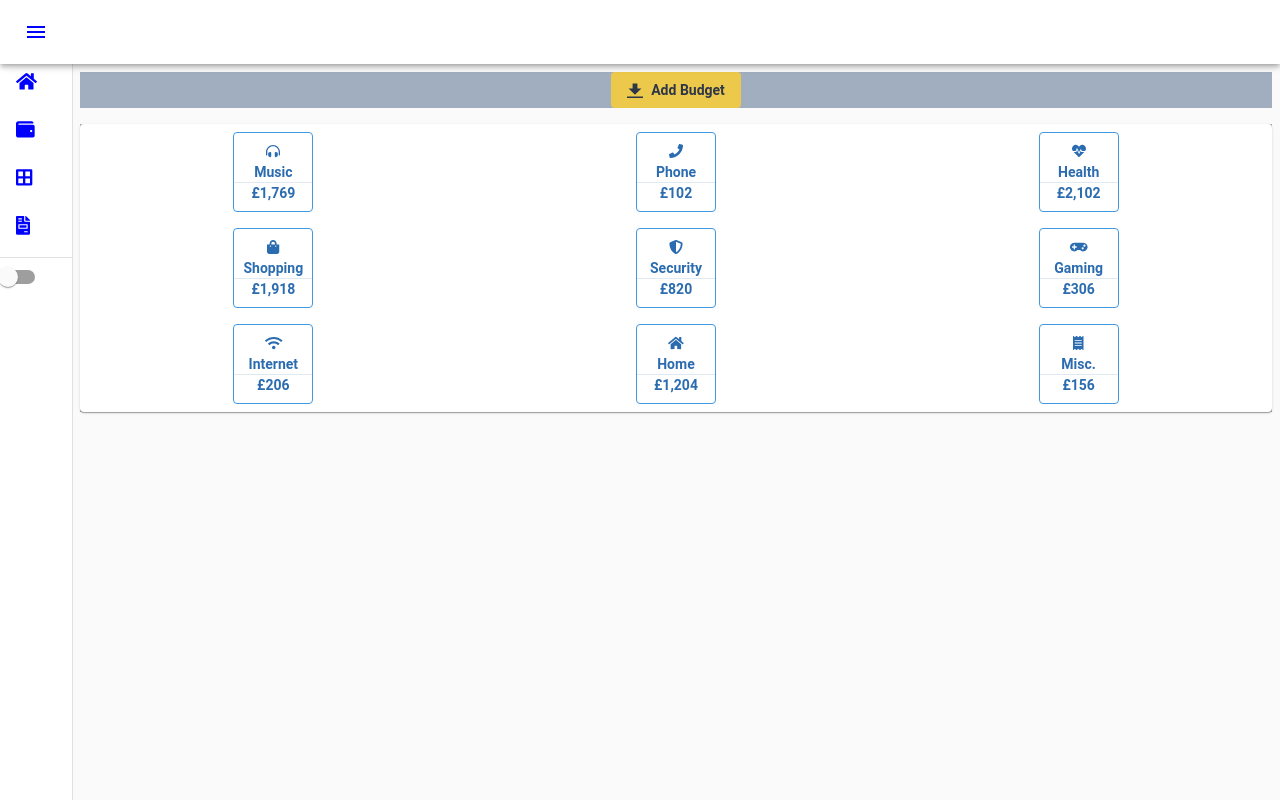
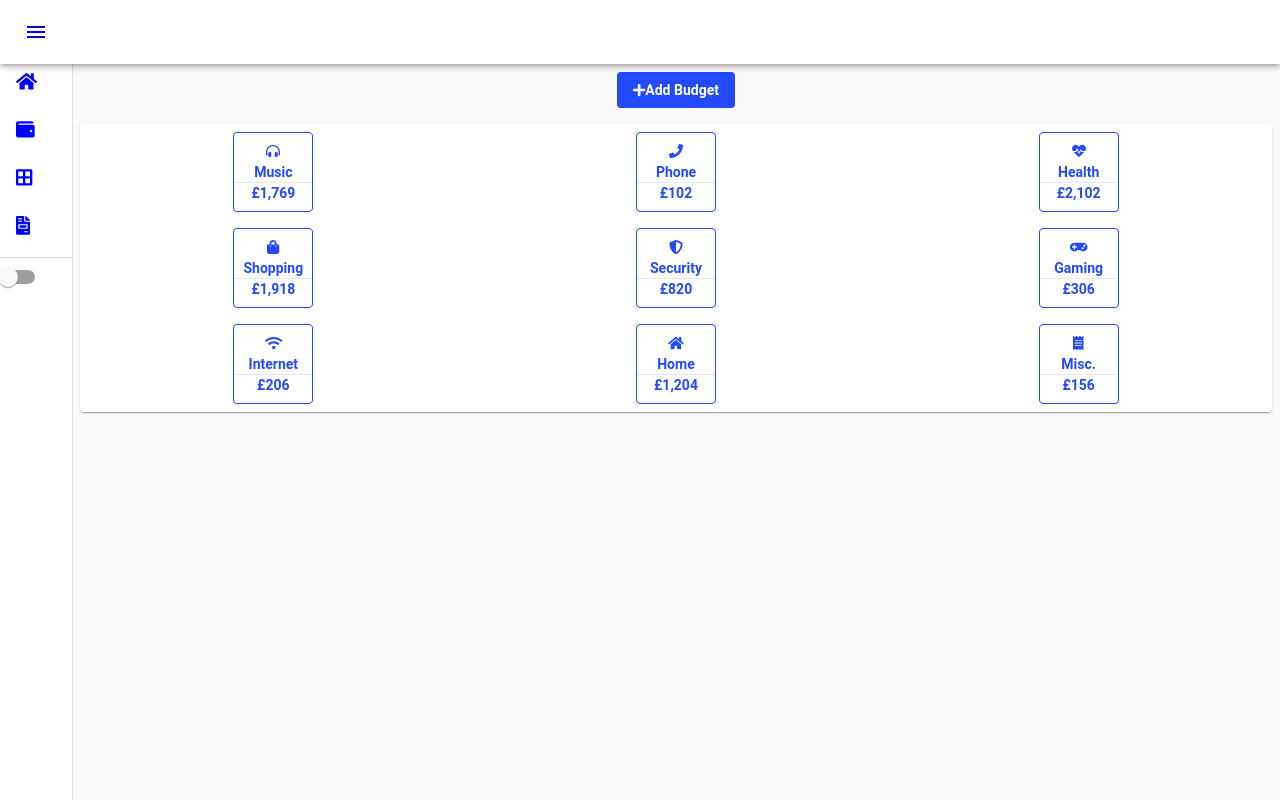
Before and after one commit to 756D6D61/New-Savings-Dashboard, a React (Create React App) app: page /budget in a window 1280 px wide. Built offline with nearby package versions, Linux system fonts and the light colour scheme.

Commit message:
More style changes

```diff
--- a/src/components/AddButton.js
+++ b/src/components/AddButton.js
@@ -1,5 +1,7 @@
 import React from 'react'
 import PropTypes from 'prop-types'
+import { FontAwesomeIcon } from '@fortawesome/react-fontawesome'
+import { faPlus } from '@fortawesome/free-solid-svg-icons'
 
 const propTypes = {
 	children: PropTypes.node
@@ -7,15 +9,8 @@ const propTypes = {
 
 const AddBttn = ({ children }) => {
 	return (
-		<button class="bg-yellow-500 hover:bg-yellow-400 text-gray-800 font-bold py-2 px-4 rounded inline-flex items-center">
-			<svg
-				class="fill-current w-4 h-4 mr-2"
-				xmlns="http://www.w3.org/2000/svg"
-				viewBox="0 0 20 20"
-			>
-				<path d="M13 8V2H7v6H2l8 8 8-8h-5zM0 18h20v2H0v-2z" />
-			</svg>
-			<span>Add {children}</span>
+		<button class="bg-blue-base hover:bg-blue-base text-white font-bold py-2 px-4 rounded inline-flex items-center">
+			<FontAwesomeIcon icon={faPlus} color="white" /> Add {children}
 		</button>
 	)
 }
--- a/src/components/BudgetIcons.js
+++ b/src/components/BudgetIcons.js
@@ -16,7 +16,7 @@ const BudgetIcons = () => {
 	return (
 		<div class="flex flex-wrap -mx-1 overflow-hidden sm:-mx-2 md:-mx-2 lg:-mx-2">
 			<div class="my-1 px-1 w-1/2 overflow-hidden sm:my-2 sm:px-2 sm:w-1/3 md:my-2 md:px-2 md:w-1/3 lg:my-2 lg:px-2 lg:w-1/3 xl:w-1/3">
-				<button class="text-center bg-transparent hover:bg-blue-500 text-blue-700 font-semibold hover:text-white h-20 w-20 border border-blue-500 hover:border-transparent rounded">
+				<button class="text-center bg-transparent hover:bg-blue-base text-blue-base font-semibold hover:text-white h-20 w-20 border border-blue-base hover:border-transparent rounded">
 					<FontAwesomeIcon icon={faHeadphonesAlt} />
 					<br />
 					Music
@@ -26,7 +26,7 @@ const BudgetIcons = () => {
 			</div>
 
 			<div class="my-1 px-1 w-1/2 overflow-hidden sm:my-2 sm:px-2 sm:w-1/3 md:my-2 md:px-2 md:w-1/3 lg:my-2 lg:px-2 lg:w-1/3 xl:w-1/3">
-				<button class="text-center bg-transparent hover:bg-blue-500 text-blue-700 font-semibold hover:text-white h-20 w-20 border border-blue-500 hover:border-transparent rounded">
+				<button class="text-center bg-transparent hover:bg-blue-base text-blue-base font-semibold hover:text-white h-20 w-20 border border-blue-base hover:border-transparent rounded">
 					<FontAwesomeIcon icon={faPhone} />
 					<br />
 					Phone
@@ -36,7 +36,7 @@ const BudgetIcons = () => {
 			</div>
 
 			<div class="my-1 px-1 w-1/2 overflow-hidden sm:my-2 sm:px-2 sm:w-1/3 md:my-2 md:px-2 md:w-1/3 lg:my-2 lg:px-2 lg:w-1/3 xl:w-1/3">
-				<button class="text-center bg-transparent hover:bg-blue-500 text-blue-700 font-semibold hover:text-white h-20 w-20 border border-blue-500 hover:border-transparent rounded">
+				<button class="text-center bg-transparent hover:bg-blue-base text-blue-base font-semibold hover:text-white h-20 w-20 border border-blue-base hover:border-transparent rounded">
 					<FontAwesomeIcon icon={faHeartbeat} />
 					<br />
 					Health
@@ -46,7 +46,7 @@ const BudgetIcons = () => {
 			</div>
 
 			<div class="my-1 px-1 w-1/2 overflow-hidden sm:my-2 sm:px-2 sm:w-1/3 md:my-2 md:px-2 md:w-1/3 lg:my-2 lg:px-2 lg:w-1/3 xl:w-1/3">
-				<button class="text-center bg-transparent hover:bg-blue-500 text-blue-700 font-semibold hover:text-white h-20 w-20 border border-blue-500 hover:border-transparent rounded">
+				<button class="text-center bg-transparent hover:bg-blue-base text-blue-base font-semibold hover:text-white h-20 w-20 border border-blue-base hover:border-transparent rounded">
 					<FontAwesomeIcon icon={faShoppingBag} />
 					<br />
 					Shopping
@@ -56,7 +56,7 @@ const BudgetIcons = () => {
 			</div>
 
 			<div class="my-1 px-1 w-1/2 overflow-hidden sm:my-2 sm:px-2 sm:w-1/3 md:my-2 md:px-2 md:w-1/3 lg:my-2 lg:px-2 lg:w-1/3 xl:w-1/3">
-				<button class="text-center bg-transparent hover:bg-blue-500 text-blue-700 font-semibold hover:text-white h-20 w-20 border border-blue-500 hover:border-transparent rounded">
+				<button class="text-center bg-transparent hover:bg-blue-base text-blue-base font-semibold hover:text-white h-20 w-20 border border-blue-base hover:border-transparent rounded">
 					<FontAwesomeIcon icon={faShieldAlt} />
 					<br />
 					Security
@@ -66,7 +66,7 @@ const BudgetIcons = () => {
 			</div>
 
 			<div class="my-1 px-1 w-1/2 overflow-hidden sm:my-2 sm:px-2 sm:w-1/3 md:my-2 md:px-2 md:w-1/3 lg:my-2 lg:px-2 lg:w-1/3 xl:w-1/3">
-				<button class="text-center bg-transparent hover:bg-blue-500 text-blue-700 font-semibold hover:text-white h-20 w-20 border border-blue-500 hover:border-transparent rounded">
+				<button class="text-center bg-transparent hover:bg-blue-base text-blue-base font-semibold hover:text-white h-20 w-20 border border-blue-base hover:border-transparent rounded">
 					<FontAwesomeIcon icon={faGamepad} />
 					<br />
 					Gaming
@@ -76,7 +76,7 @@ const BudgetIcons = () => {
 			</div>
 
 			<div class="my-1 px-1 w-1/2 overflow-hidden sm:my-2 sm:px-2 sm:w-1/3 md:my-2 md:px-2 md:w-1/3 lg:my-2 lg:px-2 lg:w-1/3 xl:w-1/3">
-				<button class="text-center bg-transparent hover:bg-blue-500 text-blue-700 font-semibold hover:text-white h-20 w-20 border border-blue-500 hover:border-transparent rounded">
+				<button class="text-center bg-transparent hover:bg-blue-base text-blue-base font-semibold hover:text-white h-20 w-20 border border-blue-base hover:border-transparent rounded">
 					<FontAwesomeIcon icon={faWifi} />
 					<br />
 					Internet
@@ -86,7 +86,7 @@ const BudgetIcons = () => {
 			</div>
 
 			<div class="my-1 px-1 w-1/2 overflow-hidden sm:my-2 sm:px-2 sm:w-1/3 md:my-2 md:px-2 md:w-1/3 lg:my-2 lg:px-2 lg:w-1/3 xl:w-1/3">
-				<button class="text-center bg-transparent hover:bg-blue-500 text-blue-700 font-semibold hover:text-white h-20 w-20 border border-blue-500 hover:border-transparent rounded">
+				<button class="text-center bg-transparent hover:bg-blue-base text-blue-base font-semibold hover:text-white h-20 w-20 border border-blue-base hover:border-transparent rounded">
 					<FontAwesomeIcon icon={faHome} />
 					<br />
 					Home
@@ -96,7 +96,7 @@ const BudgetIcons = () => {
 			</div>
 
 			<div class="my-1 px-1 w-1/2 overflow-hidden sm:my-2 sm:px-2 sm:w-1/3 md:my-2 md:px-2 md:w-1/3 lg:my-2 lg:px-2 lg:w-1/3 xl:w-1/3">
-				<button class="text-center bg-transparent hover:bg-blue-500 text-blue-700 font-semibold hover:text-white h-20 w-20 border border-blue-500 hover:border-transparent rounded">
+				<button class="text-center bg-transparent hover:bg-blue-base text-blue-base font-semibold hover:text-white h-20 w-20 border border-blue-base hover:border-transparent rounded">
 					<FontAwesomeIcon icon={faReceipt} />
 					<br />
 					Misc.
--- a/src/components/CategoryIcons.js
+++ b/src/components/CategoryIcons.js
@@ -10,7 +10,7 @@ const CategoryIcons = () => {
 	return (
 		<div class="flex flex-wrap -mx-2 overflow-hidden sm:-mx-3 md:-mx-3 lg:-mx-2 xl:-mx-2">
 			<div class="my-2 px-2 w-1/2 overflow-hidden sm:my-3 sm:px-3 sm:w-1/2 md:my-3 md:px-3 md:w-1/2 lg:my-2 lg:px-2 xl:my-2 xl:px-2">
-				<button class="text-center bg-transparent hover:bg-blue-500 text-blue-700 font-semibold hover:text-white h-20 w-20 border border-blue-500 hover:border-transparent rounded">
+				<button class="text-center bg-transparent hover:bg-blue-base text-blue-base font-semibold hover:text-white h-20 w-20 border border-blue-base hover:border-transparent rounded">
 					<FontAwesomeIcon icon={faBirthdayCake} />
 					<br />
 					Birthday
@@ -20,7 +20,7 @@ const CategoryIcons = () => {
 			</div>
 
 			<div class="my-2 px-2 w-1/2 overflow-hidden sm:my-3 sm:px-3 sm:w-1/2 md:my-3 md:px-3 md:w-1/2 lg:my-2 lg:px-2 xl:my-2 xl:px-2">
-				<button class="bg-transparent hover:bg-blue-500 text-blue-700 font-semibold hover:text-white h-20 w-20  border border-blue-500 hover:border-transparent rounded">
+				<button class="text-center bg-transparent hover:bg-blue-base text-blue-base font-semibold hover:text-white h-20 w-20 border border-blue-base hover:border-transparent rounded">
 					<FontAwesomeIcon icon={faHeart} />
 					<br />
 					Wedding
@@ -30,7 +30,7 @@ const CategoryIcons = () => {
 			</div>
 
 			<div class="my-2 px-2 w-1/2 overflow-hidden sm:my-3 sm:px-3 sm:w-1/2 md:my-3 md:px-3 md:w-1/2 lg:my-2 lg:px-2 xl:my-2 xl:px-2">
-				<button class="bg-transparent hover:bg-blue-500 text-blue-700 font-semibold hover:text-white h-20 w-20  border border-blue-500 hover:border-transparent rounded">
+				<button class="text-center bg-transparent hover:bg-blue-base text-blue-base font-semibold hover:text-white h-20 w-20 border border-blue-base hover:border-transparent rounded">
 					<FontAwesomeIcon icon={faSuitcaseRolling} />
 					<br />
 					Holiday
@@ -40,7 +40,7 @@ const CategoryIcons = () => {
 			</div>
 
 			<div class="my-2 px-2 w-1/2 overflow-hidden sm:my-3 sm:px-3 sm:w-1/2 md:my-3 md:px-3 md:w-1/2 lg:my-2 lg:px-2 xl:my-2 xl:px-2">
-				<button class="bg-transparent hover:bg-blue-500 text-blue-700 font-semibold hover:text-white h-20 w-20  border border-blue-500 hover:border-transparent rounded">
+				<button class="text-center bg-transparent hover:bg-blue-base text-blue-base font-semibold hover:text-white h-20 w-20 border border-blue-base hover:border-transparent rounded">
 					<FontAwesomeIcon icon={faHome} />
 					<br />
 					Home
--- a/src/pages/Budget/index.js
+++ b/src/pages/Budget/index.js
@@ -9,12 +9,12 @@ const Budget = () => {
 		<Page>
 			<Suspense fallback={<p>Loading</p>}>
 				<div class="flex flex-wrap">
-					<div class="w-full  mb-4 text-center bg-gray-500">
+					<div class="w-full  mb-4 text-center">
 						<AddButton>Budget</AddButton>
 					</div>
 				</div>
 				<div class="flex flex-wrap">
-					<div class="w-full mb-4 text-center bg-gray-500">
+					<div class="w-full mb-4 text-center">
 						<Card>
 							<Icons />
 						</Card>
--- a/src/pages/Categories/index.js
+++ b/src/pages/Categories/index.js
@@ -10,14 +10,14 @@ const Categories = () => {
 		<Page>
 			<Suspense fallback={<p>Loading</p>}>
 				<div class="flex flex-wrap">
-					<div class="w-full text-center mb-4 bg-gray-500">
+					<div class="w-full text-center mb-4">
 						<AddButton>Categories</AddButton>
 					</div>
 				</div>
 				<div class="flex -mx-2">
 					<div class="w-1/2 px-2 mb-4">
 						<Card>
-							<div class="bg-gray-400 text-center ">
+							<div class="text-center ">
 								<Icons />
 							</div>
 						</Card>
```
